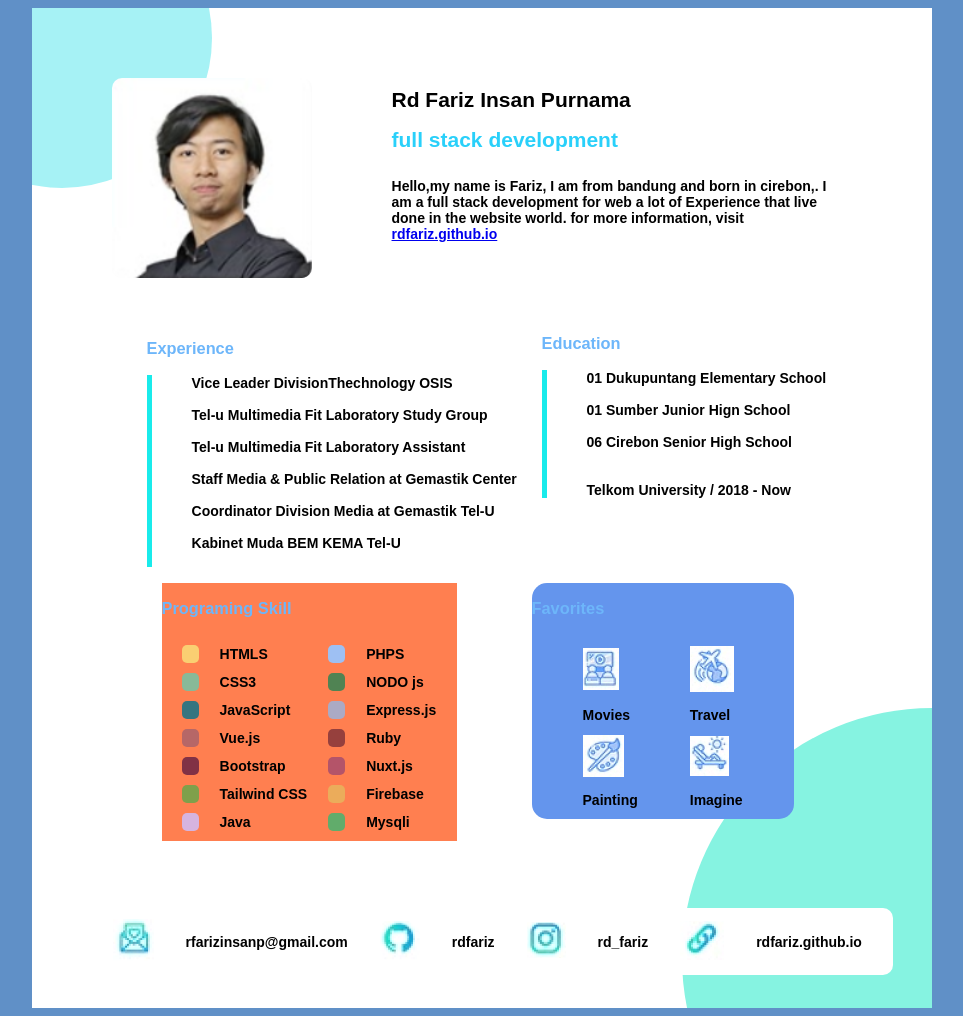
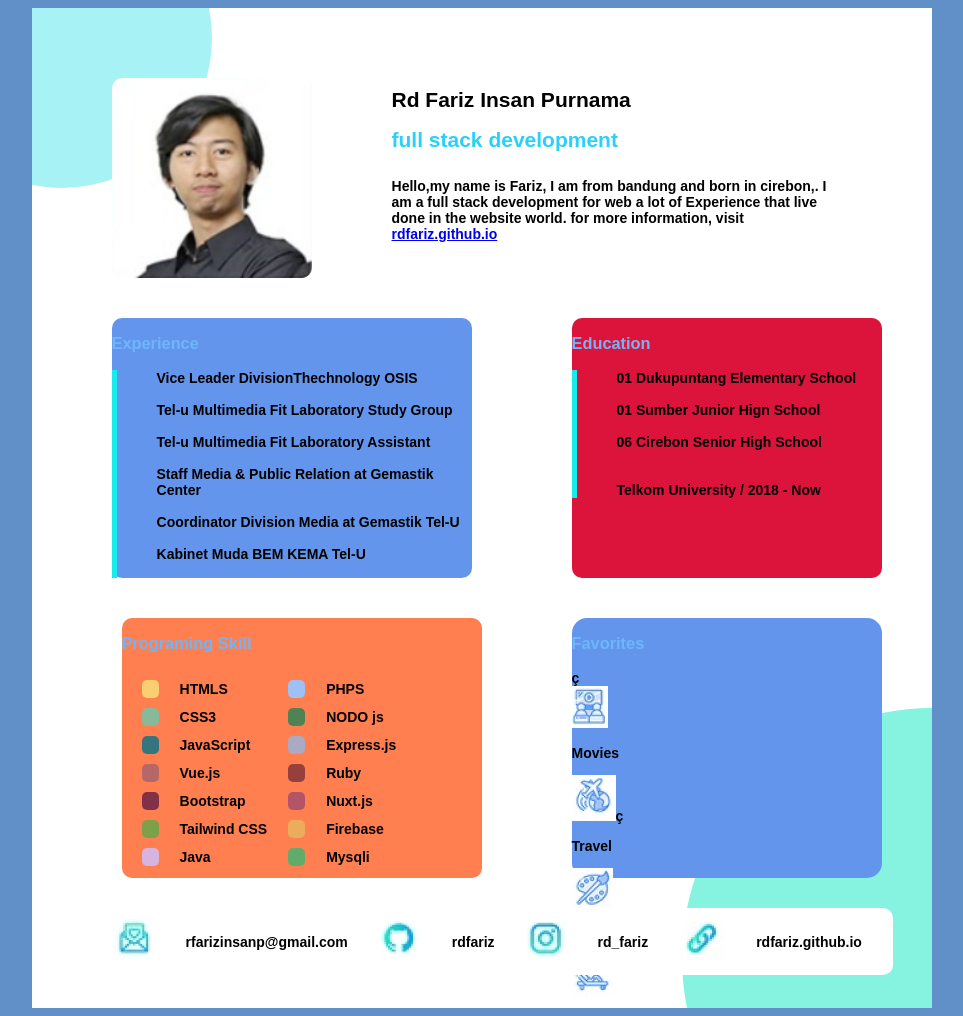
Before and after one commit to Nicko785/factoria5, a plain HTML site: page index.html in a window 1280 px wide. Shown: the whole page, without its empty margins (204-1167 px from the left). Drawn offline with Linux system fonts and the light colour scheme.

Commit message:
ultima correccion

```diff
--- a/index.html
+++ b/index.html
@@ -11,6 +11,9 @@
             <div class="circ"></div>
             <div>
                 <img class="foto" src="foto.PNG">
+             </div>
+                <div>
+                    <div class="info">
                 <h1 class="nom">Rd Fariz Insan Purnama</h1>
                 <h2 class="subt">full stack development</h2>
                 <p class="texto">Hello,my name is Fariz, I am from bandung and born in cirebon,. I am a full stack development for web a lot of Experience that live done in the website world. for more information, visit <a href="https://rdfariz.vercel.app/">rdfariz.github.io</a></p>
@@ -88,25 +91,23 @@
                 </div>
                 <div class="circul"></div>
                 <div class="fav">
-                    <h3>Favorites</h3>
-                    <table class="espa">
-                        <tr>
-                            <td><img src="Captura1.PNG"></td>
-                            <td><img src="Captura2.PNG"></td>
-                        </tr>
-                        <tr>
-                            <td>Movies</td>
-                            <td>Travel</td>
-                        </tr>
-                        <tr>
-                            <td><img src="Captura3.PNG"></td>
-                            <td><img src="Captura4.PNG"></td>
-                        </tr>
-                        <tr>
-                            <td>Painting</td>
-                            <td>Imagine</td>
-                        </tr>
-                    </table>
+                    <h3>Favorites</h3>ç
+                    <div>
+                        <img src="Captura1.PNG">
+                        <p>Movies</p>
+                    </div>
+                    <div>
+                        <img src="Captura2.PNG">ç
+                        <p>Travel</p>
+                    </div>
+                    <div>
+                        <img src="Captura3.PNG">
+                        <p>Painting</p>
+                    </div>
+                    <div>
+                        <img src="Captura4.PNG">
+                        <p>Imagine</p>
+                    </div>
                 </div>
             </div>
             <footer>
--- a/style.css
+++ b/style.css
@@ -44,6 +44,7 @@ h3
     margin-left: 360px;
     margin-top: 120px;
     position: absolute;
+
 }
 .texto
 {
@@ -55,33 +56,45 @@ h3
 }
 .experiens
 {
-    padding: 5px;
-    margin-left: 110px;
+
+    margin-left: 80px;
     margin-top: 310px;
     position: absolute;
+    border-radius: 10px;
+    background-color: cornflowerblue;
+    height: 260px;
+    width: 360px;
 }
 .educa
 {
-    margin-left: 510px;
+    margin-left: 540px;
     margin-top: 310px;
-    box-shadow:chocolate;
     position: absolute;
+    border-radius: 10px;
+    background-color: crimson;
+    height: 260px;
+    width: 310px;
  }
 
 .programingSkill
 {
-    margin-left: 130px;
-    margin-top: 575px;
+    margin-left:90px;
+    margin-top: 610px;
     position: absolute;
     background-color: coral;
+    height: 260px;
+    width: 360px;
+    border-radius: 10px;
 }
 .fav
 {
-    margin-left: 500px;
-    margin-top: 575px;
+    margin-left: 540px;
+    margin-top: 610px;
     position: absolute;
     background-color: white;
     border-radius: 15px;
+    height: 260px;
+    width: 310px;
     background-color: cornflowerblue;
 }
 .color1
```
